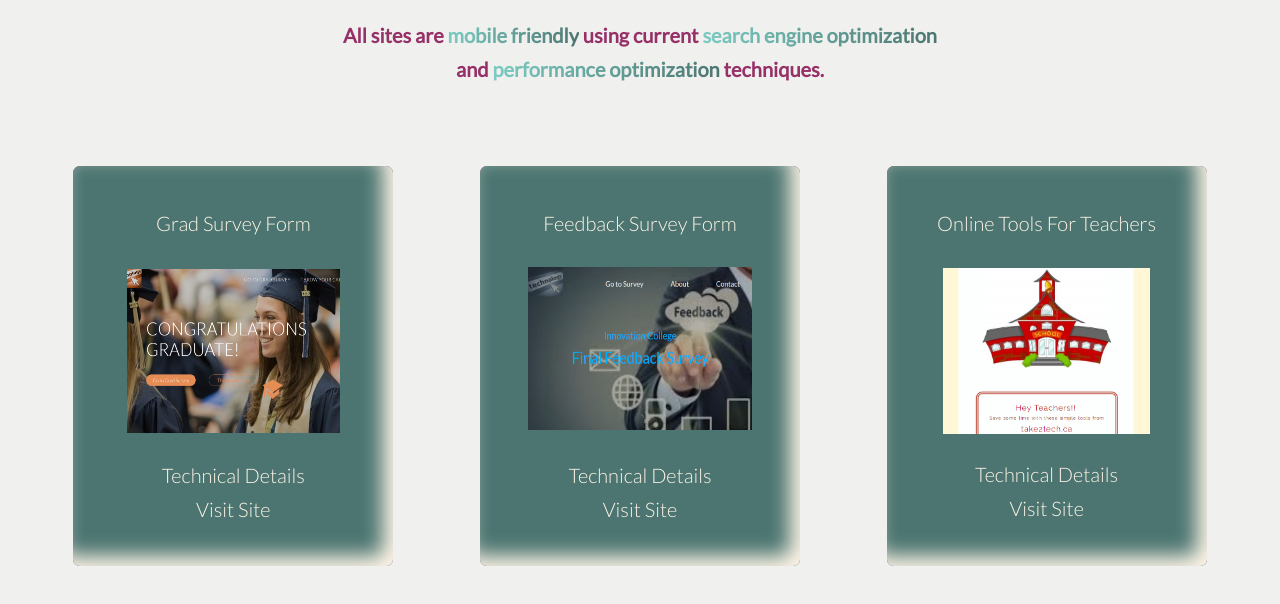
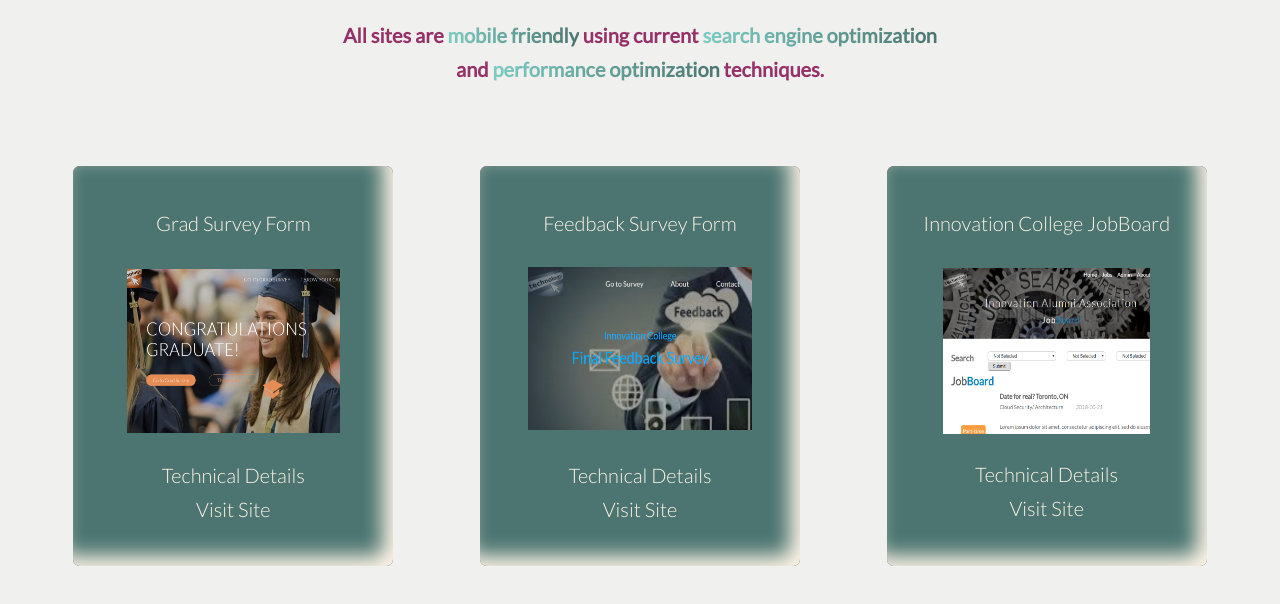
Before and after one commit to tmurvv/take2techsitesass, a website: page index.html in a window 1280 px wide. Shown: the part 702-1306 px from the top of the page. Drawn offline with nearby package versions, Linux system fonts and the light colour scheme.

Commit message:
Safety commit pre card flipping

```diff
--- a/index.html
+++ b/index.html
@@ -184,27 +184,27 @@
             <div class="card">
                 <div class="card__side card__side--front js--popup3">
 
-                    <p>Online Tools For Teachers</p>
+                    <p>Innovation College JobBoard</p>
                     <div class="card__side--front-imgContainer3">
-                        <img class="card__side--front-img" alt="Teacher Tools Landing Page" src="img/TeacherToolsScreenShot.png">
+                        <img class="card__side--front-img" alt="JobBoard Landing Page" src="img/JobBoardScreenShot.png">
                     </div>
 
                     <div>
                         <button class="o-linkStyle-light js--cardFrontTechnical3">Technical Details</button>
                         <p>
-                            <a href="http://www.take2tech.ca/TTT/TeacherTools/" target="_blank" class="o-linkStyle-light">Visit Site</a>
+                            <a href="http://www.take2tech.ca/TTT/JobBoard/" target="_blank" class="o-linkStyle-light">Visit Site</a>
                         </p>
                     </div>
 
                 </div>
 
                 <div class="card__side card__side--back popup" id="popup3">
-                    <p>Educational Tools
+                    <p>JobBoard
                         <br>Technical Specs</p>
 
                     <ul class="o-list">
                         <li>
-                            <a href="#js" class="js--openGlossary">&#10003;&nbsp;&nbsp;javascript</a>
+                            <a href="#php" class="js--openGlossary">&#10003;&nbsp;&nbsp;php</a>
                         </li>
                         <li>
                             <a href="#git" class="js--openGlossary">&#10003;&nbsp;&nbsp;Git versioning</a>
@@ -225,7 +225,7 @@
                     </ul>
                     <div class="card__side--back-btnContainer">
                         <button type="button" class="o-linkStyle-light card__side--back-btn js--popBack3">Back</button><br>
-                        <a href="http://www.take2tech.ca/TTT/TeacherTools/" target="_blank" class="o-linkStyle-light card__side--back-btn">Visit Site</a>
+                        <a href="http://www.take2tech.ca/TTT/JobBoard/" target="_blank" class="o-linkStyle-light card__side--back-btn">Visit Site</a>
                     </div>
                 </div>
             </div>
```
Also changed, not shown: img/JobBoardScreenShot.png (added).
